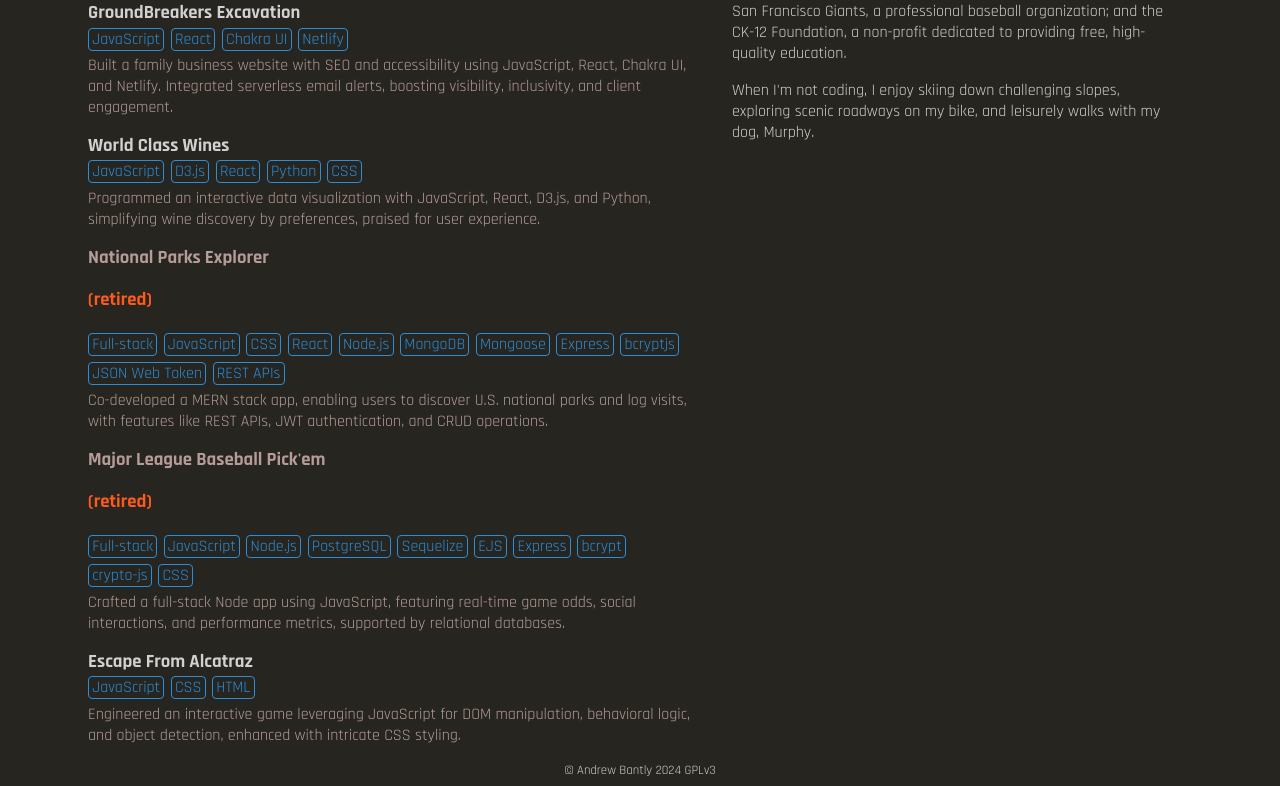
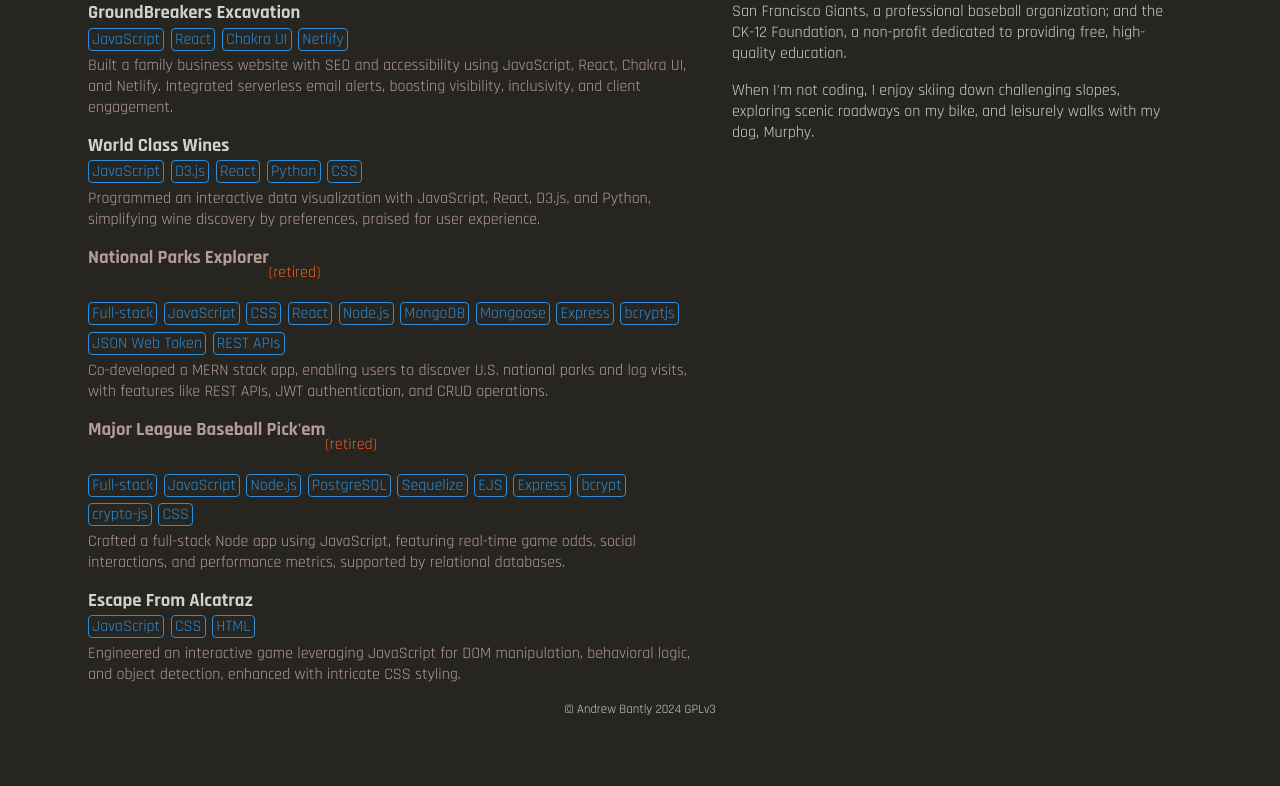
Before and after one commit to andrewbantly/portfolio, a Next.js app: page / in a window 1280 px wide. Shown: the part 674-1460 px from the top of the page. After the commit the page ends 1399 px from the top, so only its background shows below. Built offline with nearby package versions, Linux system fonts and the light colour scheme.

Commit message:
refacotr

```diff
--- a/components/Projects.js
+++ b/components/Projects.js
@@ -16,7 +16,8 @@ export default function Projects() {
                         <a href={project.link} target="_blank"><h3 className={`${styles.projectHeader}`}>{project.name}</h3></a>
                         :
                         <div style={{ display: 'flex', flexDirection: 'row' }}>
-                            <h3 className={`${styles.projectHeaderRetired}`}>{project.name} <p className={`${styles.retired}`}>(retired)</p></h3>
+                            <h3 className={`${styles.projectHeaderRetired}`}>{project.name}</h3>
+                            <p className={`${styles.retired}`}>(retired)</p>
                         </div>
                 }
                 <div className={`${styles.techContainer}`}>
```
